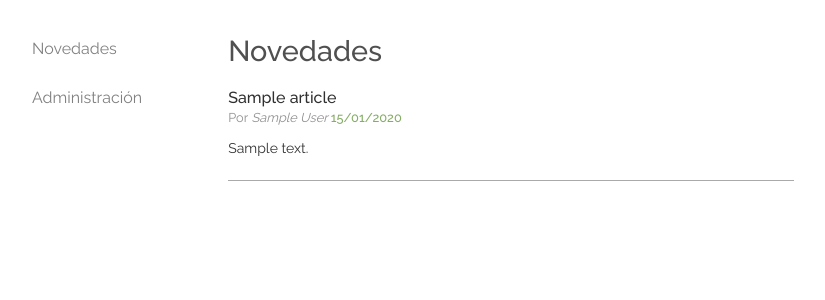
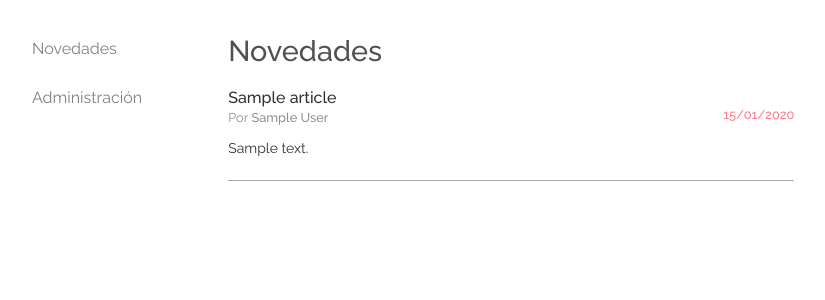
Before and after one commit to lucianoinso/horalibre-last, a Django app: page /news/ in a window 1280 px wide. Shown: the part 152-452 px from the top of the page, without its empty margins (61-886 px from the left). Run offline with Django 3.2, Linux system fonts and the light colour scheme; a user stored in the database is signed in; tables that the repository leaves empty hold one stand-in row (values such as "Sample post"); some libraries are stand-ins or nearby versions; some web fonts are replaced.

Commit message:
cambiado el estilo de la fecha y el autor de los articulos

```diff
--- a/news/static/news/css/style.css
+++ b/news/static/news/css/style.css
@@ -48,7 +48,8 @@ input[type="checkbox"]{
 
 
 .article-author .article-author-name{
-
+    font-style: normal;
+    font-weight: 500;
 }
 
 .article-last-modified{
@@ -60,5 +61,10 @@ input[type="checkbox"]{
     word-wrap: break-word;
 }
 
+.feed-entries .article-entry span.entry-date {
+    float: right;
+    color: #ff7b8d;
+}
+
 .modify-template-buttons input{
 }
```
Also changed, not shown: 1 other file.
